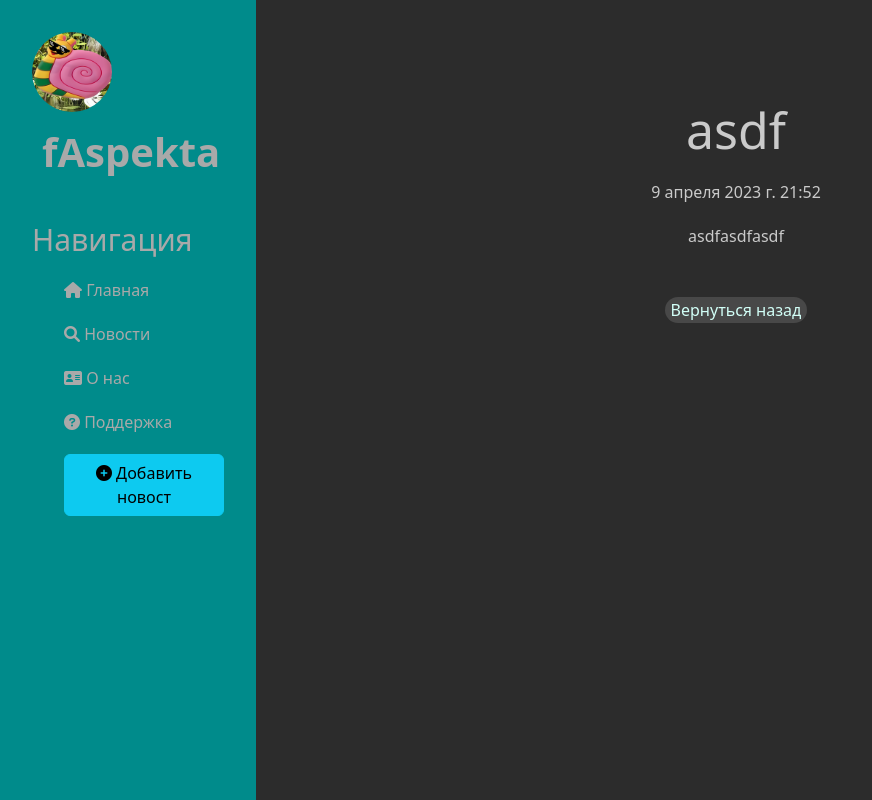
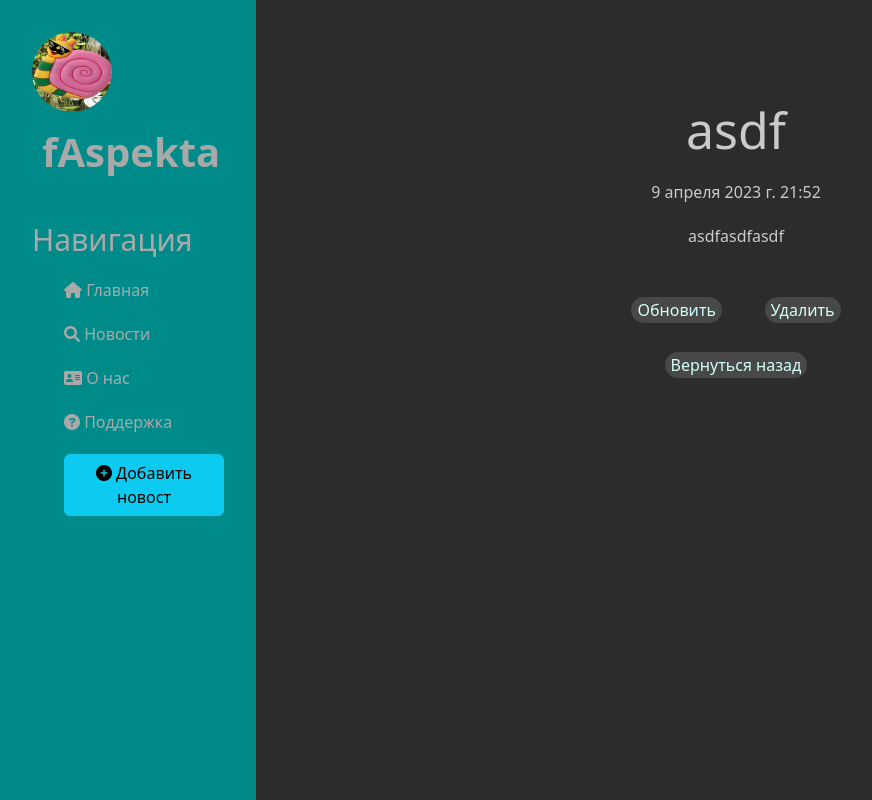
Before and after one commit to Faspekt/first_django_project, a Django app: page /news/13 in a window 1280 px wide. Shown: the whole page, without its empty margins (0-872 px from the left). Run offline with Django 4.2, Linux system fonts and the light colour scheme; data comes from the database, SQL or seed files in the repository; both versions use the stored data as it was after the commit.

Commit message:
added buttons update, delete while reading news, removed __pycache__

```diff
--- a/main/static/main/css/main.css
+++ b/main/static/main/css/main.css
@@ -160,3 +160,11 @@ form .form-control{
 main a button.button_chanel{
     margin-top: 10%;
 }
+
+
+
+main div a button.button{
+    position: relative;
+    margin-left: 4%;
+    right: 2%;
+}
--- a/news/templates/news/detail-view.html
+++ b/news/templates/news/detail-view.html
@@ -12,8 +12,9 @@
     <p>{{ news.full_text }}</p>
 
 
+    <a href="{% url 'news:news_update' pk=news.pk%}"> <button class="button"> Обновить</button></a>
+    <a href="{% url 'news:news_delite' pk=news.pk%}"> <button class="button">Удалить</button></a> <br>
     <a href="{% url 'news:news_home'%}"> <button class = "button"> Вернуться назад </button></a>
-
 </div>
 
 
--- a/news/urls.py
+++ b/news/urls.py
@@ -9,5 +9,5 @@ urlpatterns = [
     path("news_check", views.check_user_news, name="check_user_news"),
     path("<int:pk>", views.NewsDetailView.as_view(), name="news-detail-view"),
     path("<int:pk>/update", views.NewsUpdate.as_view(), name="news_update"),
-    path("<int:pk>/delite", views.NewsDelite.as_view(), name="news_delite")
+    path("<int:pk>/delite", views.NewsDelite.as_view(), name="news_delite"),
 ]
```
Also changed, not shown: db.sqlite3.
